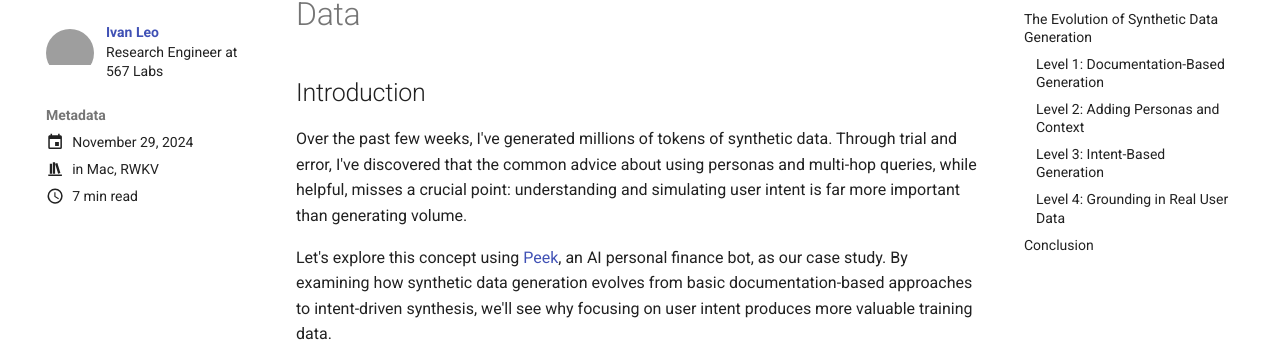
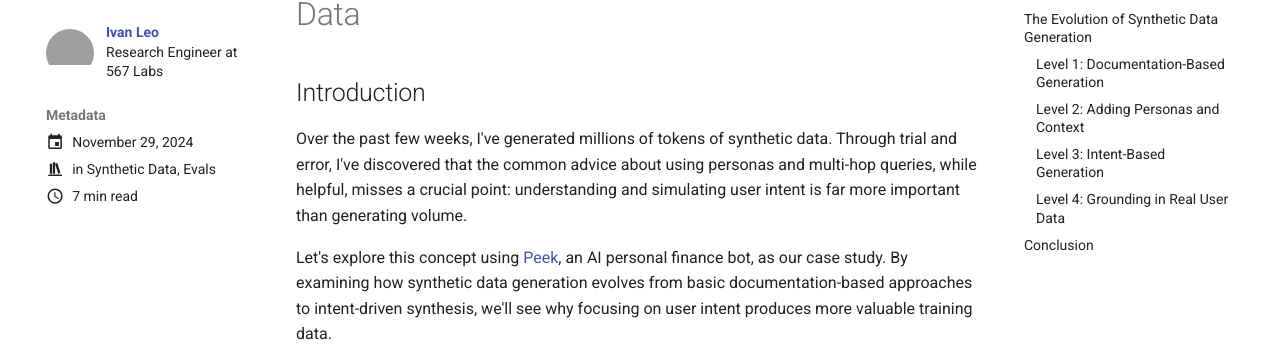
Before and after one commit to ivanleomk/ivanleomk.github.io, an MkDocs documentation site: the page built from docs/blog/posts/generating-user-queries.md, in a window 1280 px wide. Shown: the part 146-499 px from the top of the page. Built offline with MkDocs 1.6.1 and Material for MkDocs 9.7.7, drawn with Linux system fonts in a browser that asks for light colours; a script that is not in the unit is left out; grey boxes are pictures that could not be loaded.

Commit message:
feat: added new article

```diff
--- a/docs/blog/posts/generating-user-queries.md
+++ b/docs/blog/posts/generating-user-queries.md
@@ -1,10 +1,10 @@
 ---
-title: Simulate User Intent not Personas
+title: The 4 levels of Synthetic Data Generation
 date: 2024-11-29
-description: The easiest thing to do to improve your synthetic data
+description: The easiest thing you can do today to improve your synthetic data quality
 categories:
-  - Mac
-  - RWKV
+  - Synthetic Data
+  - Evals
 authors:
   - ivanleomk
 ---
```
